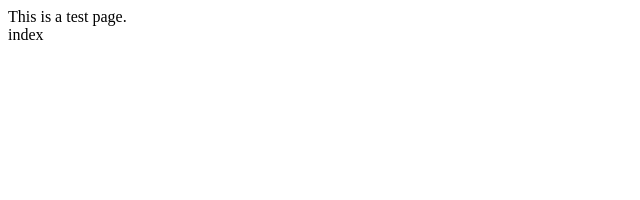
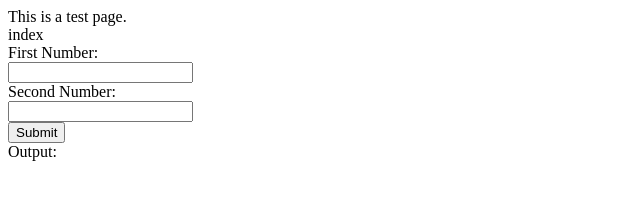
Before and after one commit to paul-tomo/testPage, a plain HTML site: page index.html in a window 1280 px wide. Shown: the whole page, without its empty margins (0-640 px from the left). Drawn offline with Linux system fonts and the light colour scheme.

Commit message:
mod index.html

```diff
--- a/index.html
+++ b/index.html
@@ -7,3 +7,23 @@
 This is a test page. <br> index
 </body>
 </html>
+
+
+<form>
+First Number: </br>
+<input type="number" name="firstnum" id="firstnum"></br>
+Second Number:</br>
+<input type="number" name="secondnum" id="secondnum"></br>
+<input type="button" value="Submit" onClick="cal()"></br>
+Output: <span id="ans"> </span>
+</form>
+
+<script>
+function cal() {
+  var a = document.getElementById("firstnum").value;
+  var b = document.getElementById("secondnum").value;
+  var c = Number(a) + Number(b);
+  document.getElementById("ans").innerHTML = c;
+}
+</script>
+<link href="https://fonts.googleapis.com/css?family=Open+Sans" rel="stylesheet">
```
